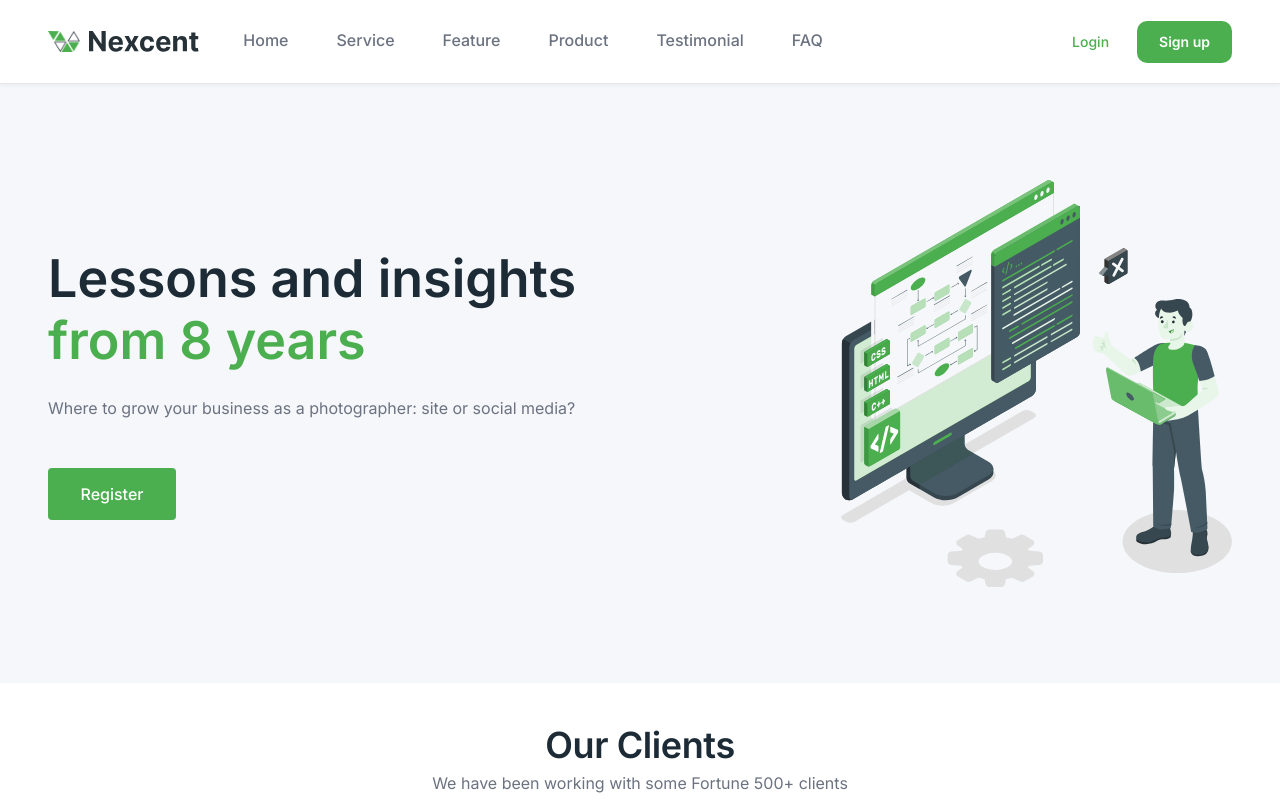
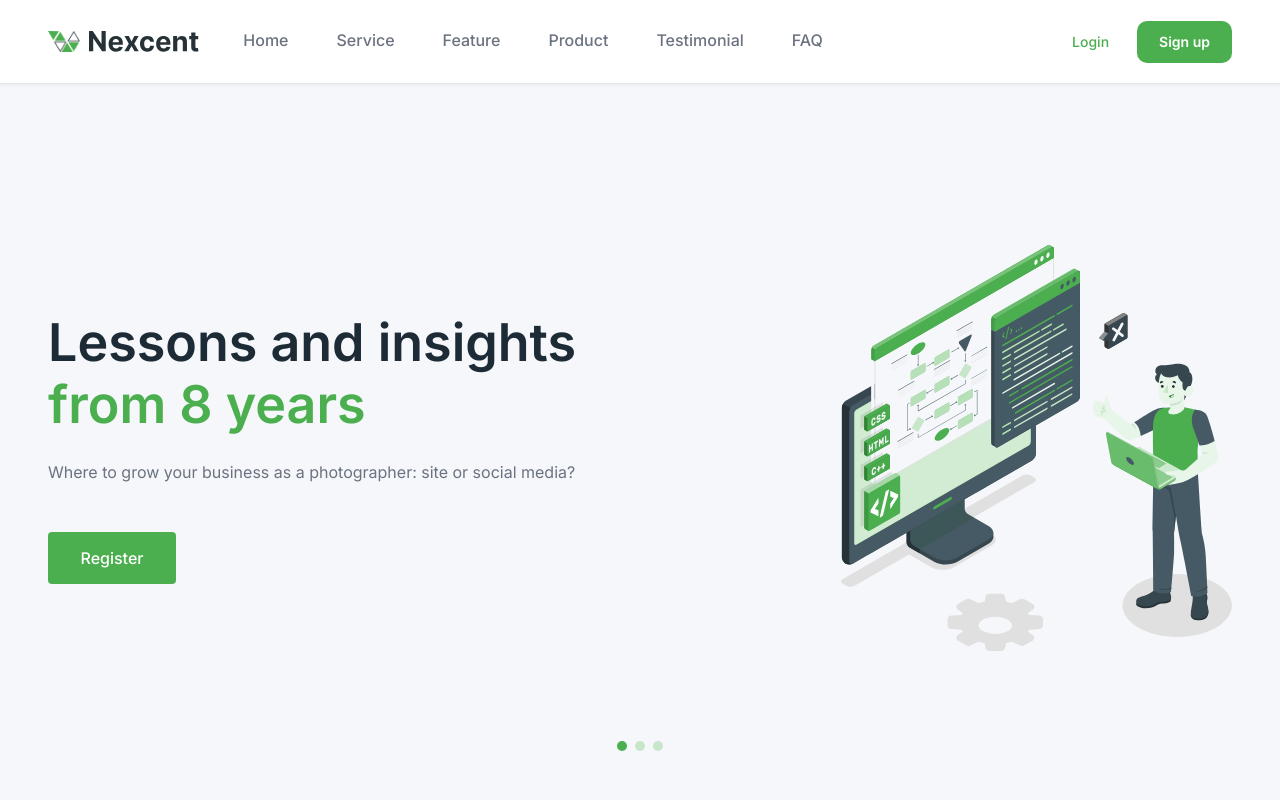
Before and after one commit to priambodogigieh-afk/landing-page, a React (Vite) app: page / in a window 1280 px wide. Shown: the top 800 px of the page. Built offline with nearby package versions, Linux system fonts and the light colour scheme.

Commit message:
style: update hero dots to Figma specs, replace footer logo with SVG text and icon

```diff
--- a/src/components/sections/Footer.tsx
+++ b/src/components/sections/Footer.tsx
@@ -11,8 +11,8 @@ export default function Footer() {
         <div className="footer-container">
           <div className="footer-brand">
             <div className="nav-logo">
-              <img src="/image.png" alt="Nexcent Logo" className="logo-icon" />
-              <span className="logo-text white">Nexcent</span>
+              <img src="/Icon nextcent.svg" alt="Nexcent Logo" className="logo-icon" />
+              <img src="/Nexcent.svg" alt="Nexcent" className="logo-text-svg footer-logo-text" />
             </div>
             <p className="footer-desc">
               Copyright &copy; 2020 Nexcent ltd.<br />All rights reserved
--- a/src/styles/index.css
+++ b/src/styles/index.css
@@ -242,6 +242,10 @@ button {
   height: 20.66193389892578px;
   object-fit: contain;
   opacity: 1;
+}
+
+.footer-logo-text {
+  filter: brightness(0) invert(1);
 }
 
 .logo-text.white {
@@ -349,7 +353,7 @@ button {
    ============================================================ */
 .hero-section {
   width: 100%;
-  height: 599px;
+  height: 728px;
   background: #F5F7FA;
   padding: 96px 144px;
   overflow: visible;
@@ -474,16 +478,16 @@ button {
   height: 10px;
   position: absolute;
   top: 657px;
-  left: 697px;
-  opacity: 1;
-  transform: rotate(0deg);
+  left: 50%;
+  transform: translateX(-50%) rotate(0deg);
+  opacity: 1;
 }
 
 .dot {
   width: 10px;
   height: 10px;
   border-radius: 50%;
-  background: var(--border);
+  background: var(--green-mid);
   display: inline-block;
   flex-shrink: 0;
   transition: all .3s;
@@ -491,8 +495,6 @@ button {
 
 .dot.active {
   background: var(--green);
-  width: 26px;
-  border-radius: 5px;
 }
 
 /* ============================================================
```
Also changed, not shown: public/Icon nextcent.svg (added).
